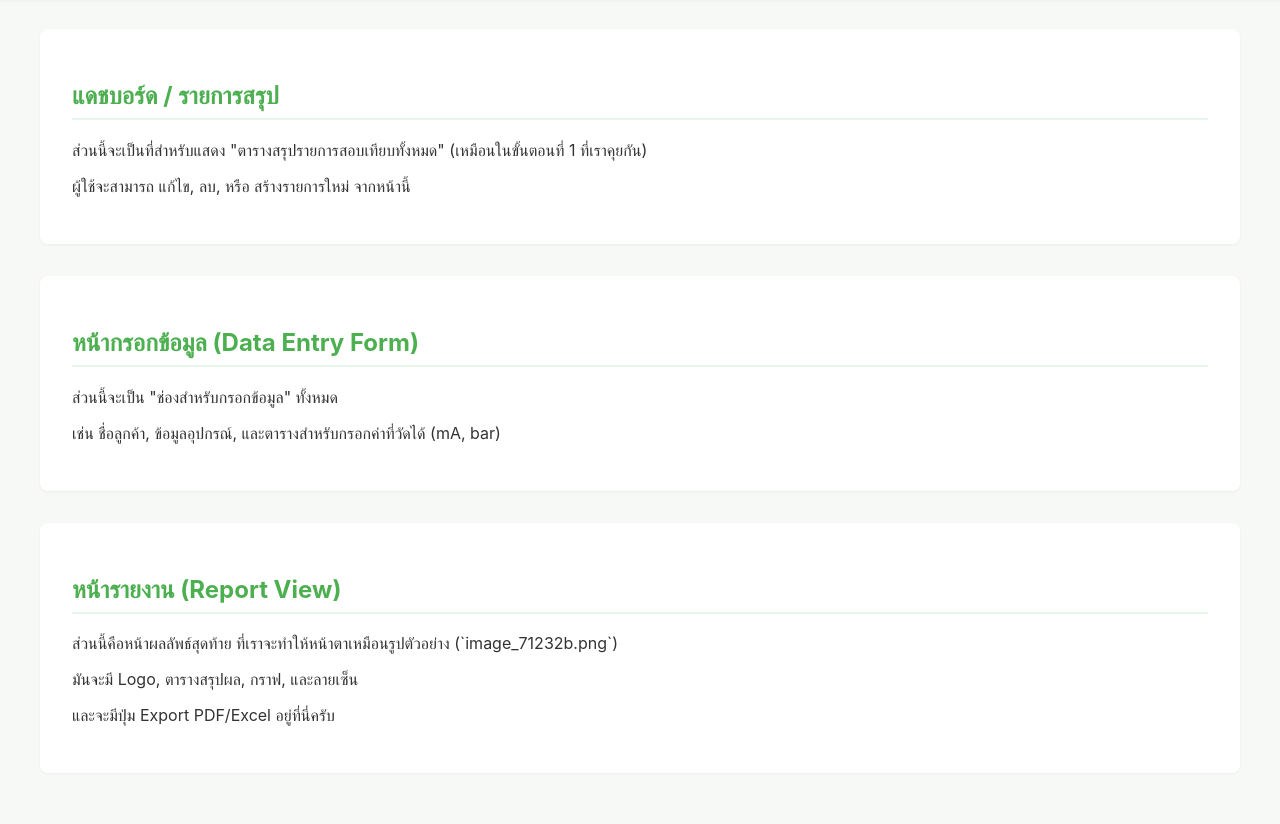
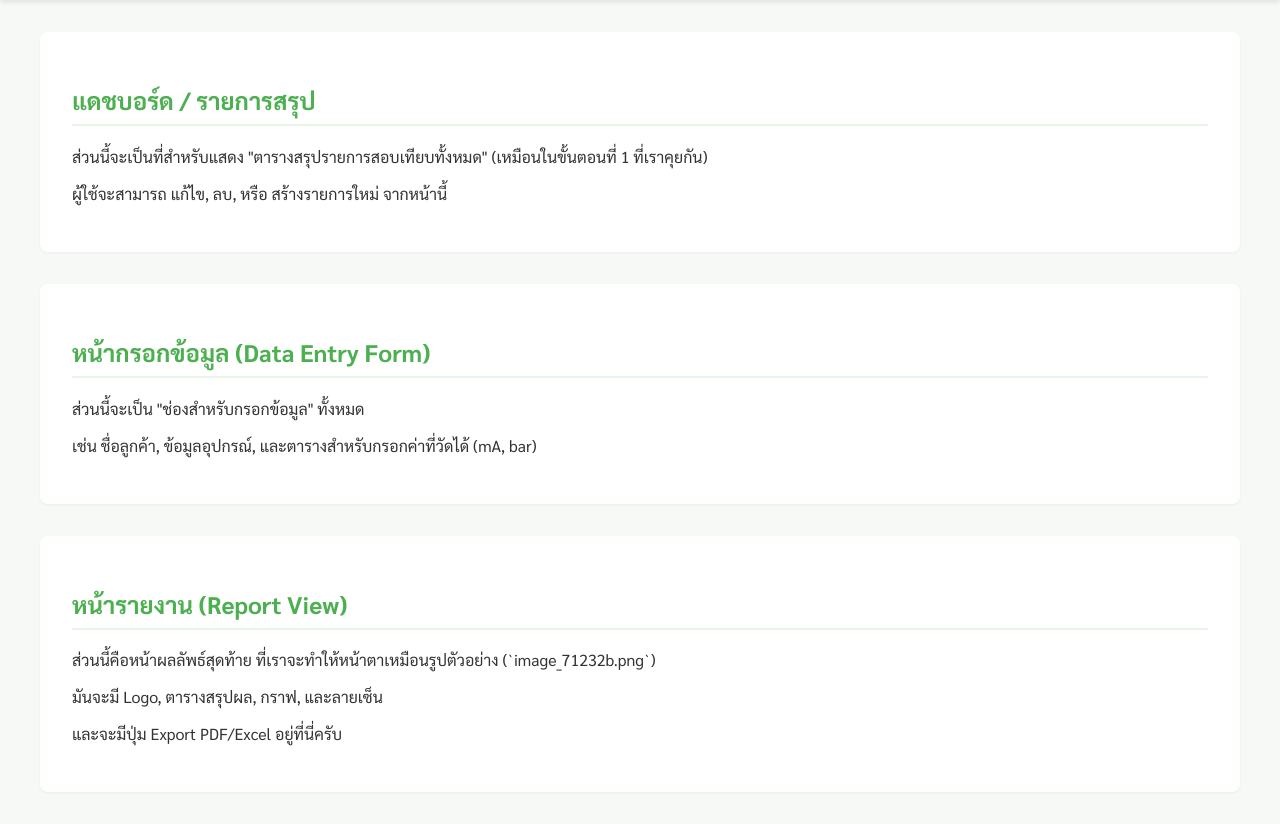
Before and after one commit to Datastorage19/pressure-calibration-app, a plain HTML site: page index.html in a window 1280 px wide. Shown: the part 64-888 px from the top of the page. Drawn offline with Linux system fonts and the light colour scheme.

Commit message:
Update style.css

```diff
--- a/style.css
+++ b/style.css
@@ -12,7 +12,7 @@
 
 /* ตั้งค่าพื้นฐานสำหรับทั้งหน้า */
 body {
-  font-family: -apple-system, BlinkMacSystemFont, "Segoe UI", Roboto, "Helvetica Neue", Arial, sans-serif;
+  font-family: 'Sarabun', sans-serif;
   background-color: var(--bg-color);
   color: var(--text-color);
   margin: 0;
```
